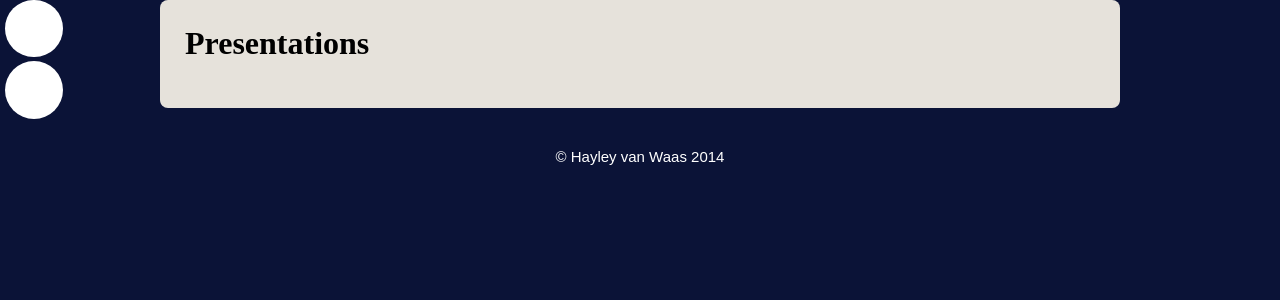
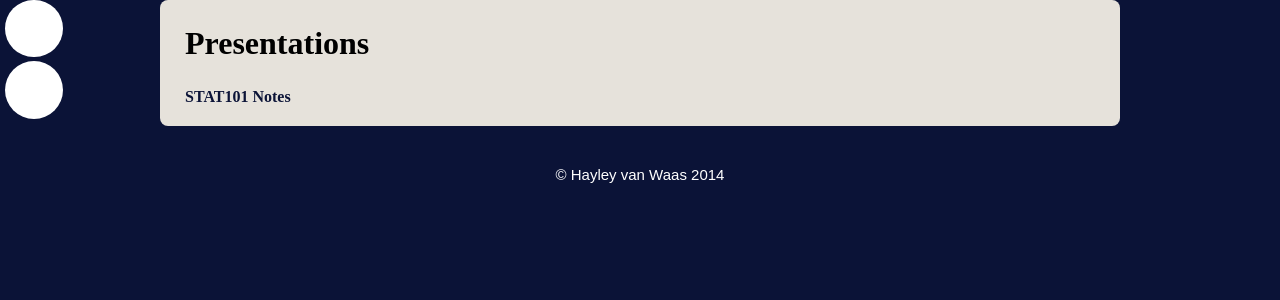
Before and after one commit to hayleycodes/personal-website, a Python web app: template templates/presentations.html in a window 1280 px wide. Shown: the part 152-452 px from the top of the page. Run offline with Jinja, Linux system fonts and the light colour scheme; the template is opened without the code that fills it, so the values that code supplies are empty; some libraries are stand-ins or nearby versions.

Commit message:
added a file to presentations

```diff
--- a/templates/presentations.html
+++ b/templates/presentations.html
@@ -9,6 +9,7 @@
 
         <h2>Presentations</h2>
 
+        <a href="{{ url_for('static', filename='presentations/STAT101_notes.html') }}">STAT101 Notes</a>
 
         <div class="clearfix"></div>
     </section>
```
